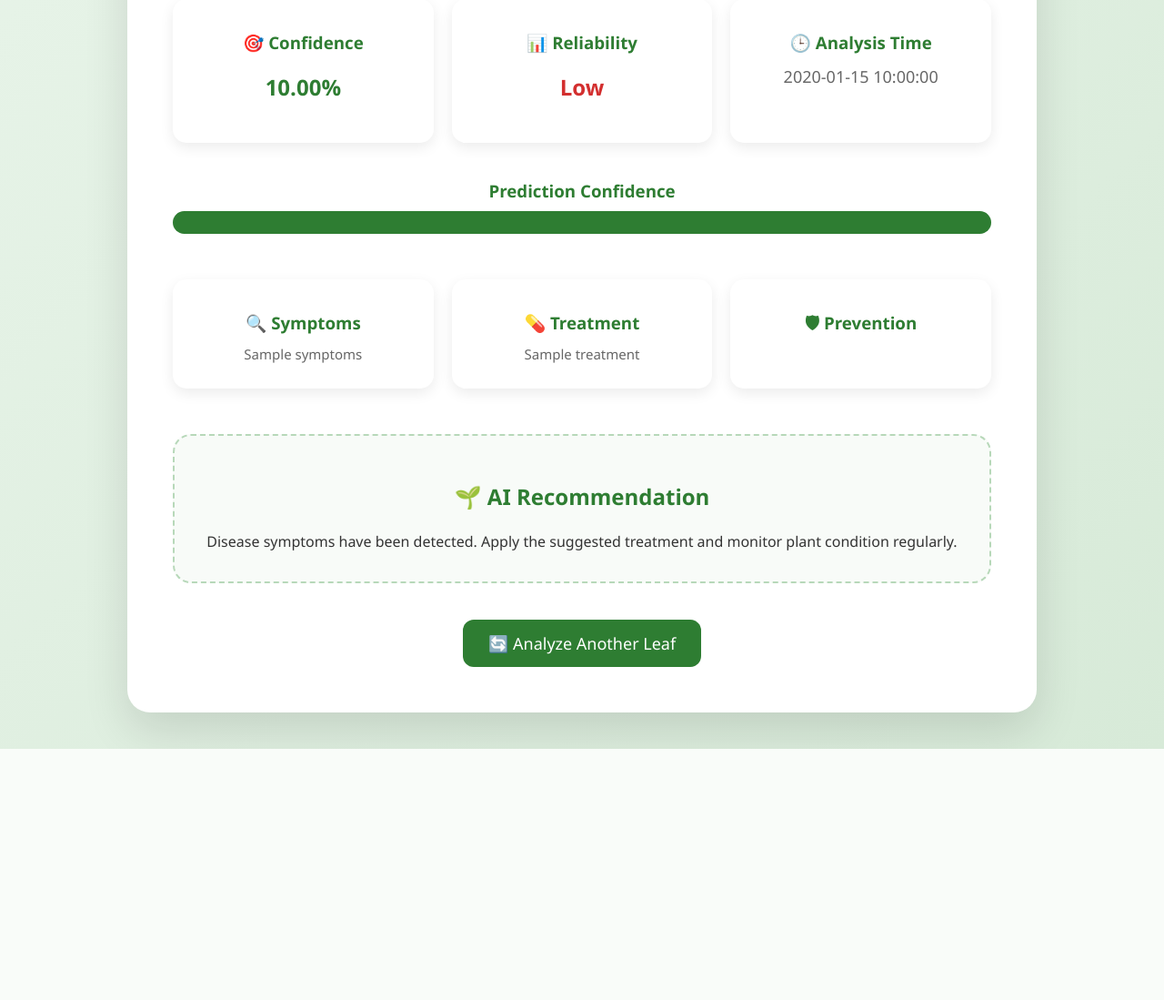
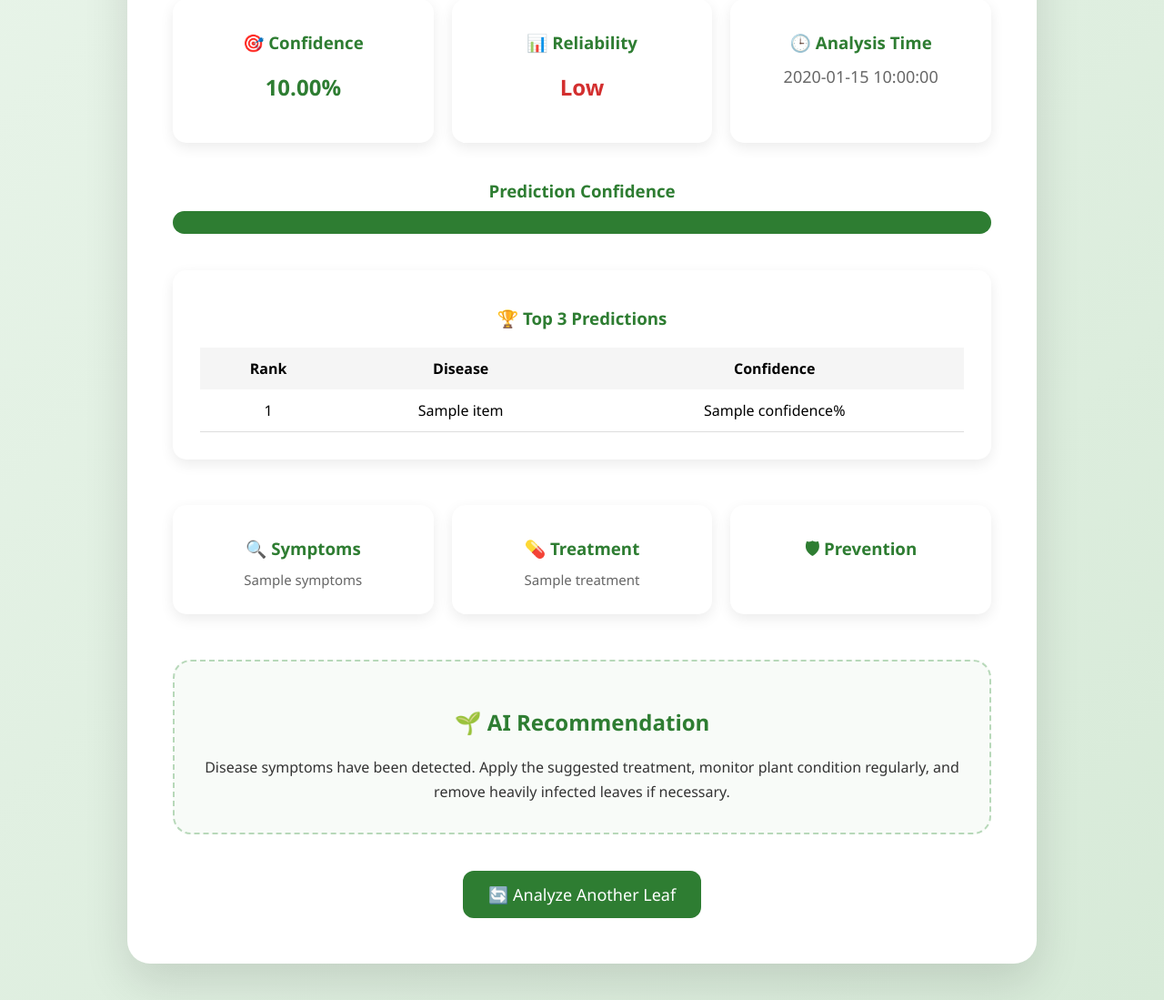
Before and after one commit to K100-SKETCH/AgroVision-AI, a Flask app: template templates/result.html in a window 1280 px wide. Shown: the part 950-2049 px from the top of the page at 91% size. Before the commit the page ends 1773 px from the top, so only its background shows below. Run offline with Flask 3, Linux system fonts and the light colour scheme; the template is opened without the code that fills it: most values are stand-ins (such as "Sample title", 1, 10 or a date in 2020).

Commit message:
Enhance result.html with new features and recommendations
Updated the result HTML template to include additional features such as top 3 predictions and improved AI recommendations.

```diff
--- a/templates/result.html
+++ b/templates/result.html
@@ -12,6 +12,8 @@
 <body>
 
 <div class="container">
+
+    <!-- HERO -->
 
     <div class="hero">
 
@@ -72,7 +74,7 @@
 
     </div>
 
-    <!-- CONFIDENCE SECTION -->
+    <!-- STATS -->
 
     <div class="features">
 
@@ -147,9 +149,77 @@
 
     </div>
 
+    <!-- TOP 3 PREDICTIONS -->
+
+    <div class="feature-card"
+         style="
+         margin-top:40px;
+         padding:30px;">
+
+        <h3>🏆 Top 3 Predictions</h3>
+
+        <table style="
+               width:100%;
+               margin-top:20px;
+               border-collapse:collapse;">
+
+            <tr style="
+                background:#f5f5f5;">
+
+                <th style="padding:12px;">
+                    Rank
+                </th>
+
+                <th style="padding:12px;">
+                    Disease
+                </th>
+
+                <th style="padding:12px;">
+                    Confidence
+                </th>
+
+            </tr>
+
+            {% for item in top3_predictions %}
+
+            <tr>
+
+                <td style="
+                    padding:12px;
+                    border-bottom:1px solid #ddd;">
+
+                    {{ loop.index }}
+
+                </td>
+
+                <td style="
+                    padding:12px;
+                    border-bottom:1px solid #ddd;">
+
+                    {{ item.name }}
+
+                </td>
+
+                <td style="
+                    padding:12px;
+                    border-bottom:1px solid #ddd;">
+
+                    {{ item.confidence }}%
+
+                </td>
+
+            </tr>
+
+            {% endfor %}
+
+        </table>
+
+    </div>
+
     <!-- REPORT SECTION -->
 
-    <div class="features" style="margin-top:50px;">
+    <div class="features"
+         style="margin-top:50px;">
 
         <div class="feature-card">
 
@@ -183,7 +253,7 @@
 
     </div>
 
-    <!-- RECOMMENDATION -->
+    <!-- AI RECOMMENDATION -->
 
     <div class="upload-card"
          style="
@@ -199,15 +269,18 @@
             <p>
                 Your plant appears healthy.
                 Continue proper watering,
-                nutrition and regular monitoring.
+                balanced nutrition,
+                and regular monitoring.
             </p>
 
         {% else %}
 
             <p>
                 Disease symptoms have been detected.
-                Apply the suggested treatment
-                and monitor plant condition regularly.
+                Apply the suggested treatment,
+                monitor plant condition regularly,
+                and remove heavily infected leaves
+                if necessary.
             </p>
 
         {% endif %}
```
